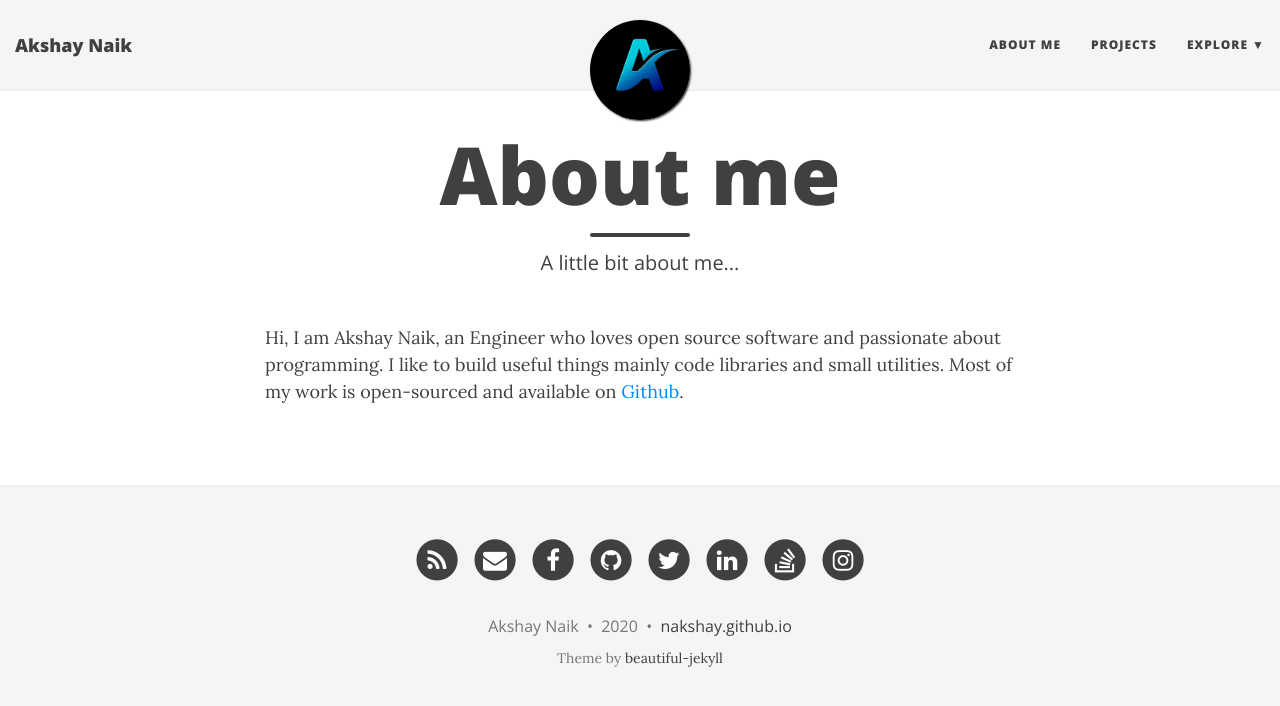
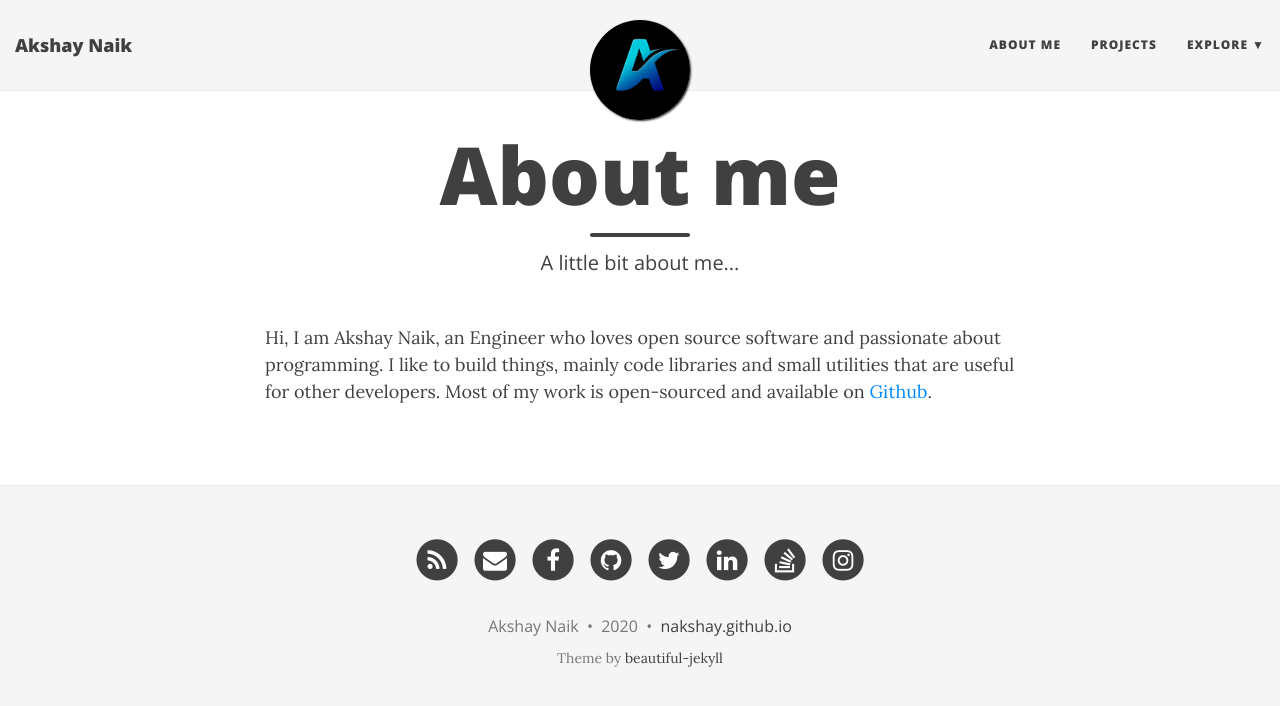
Before and after one commit to nakshay/nakshay.github.io, a Jekyll site: the page built from aboutme.md, in a window 1280 px wide. Shown: the top 706 px of the page. Built offline with Jekyll 4.4.1, drawn with Linux system fonts in a browser that asks for light colours; nearby versions of some CDN libraries.

Commit message:
Update aboutme.md

```diff
--- a/aboutme.md
+++ b/aboutme.md
@@ -4,4 +4,4 @@ title: About me
 subtitle: A little bit about me...
 published: true
 ---
-Hi, I am Akshay Naik, an Engineer who loves open source software and passionate about programming. I like to build useful things mainly code libraries and small utilities. Most of my work is open-sourced and available on [Github](github.com/nakshay).
+Hi, I am Akshay Naik, an Engineer who loves open source software and passionate about programming. I like to build things, mainly code libraries and small utilities that are useful for other developers. Most of my work is open-sourced and available on [Github](github.com/nakshay).
```
